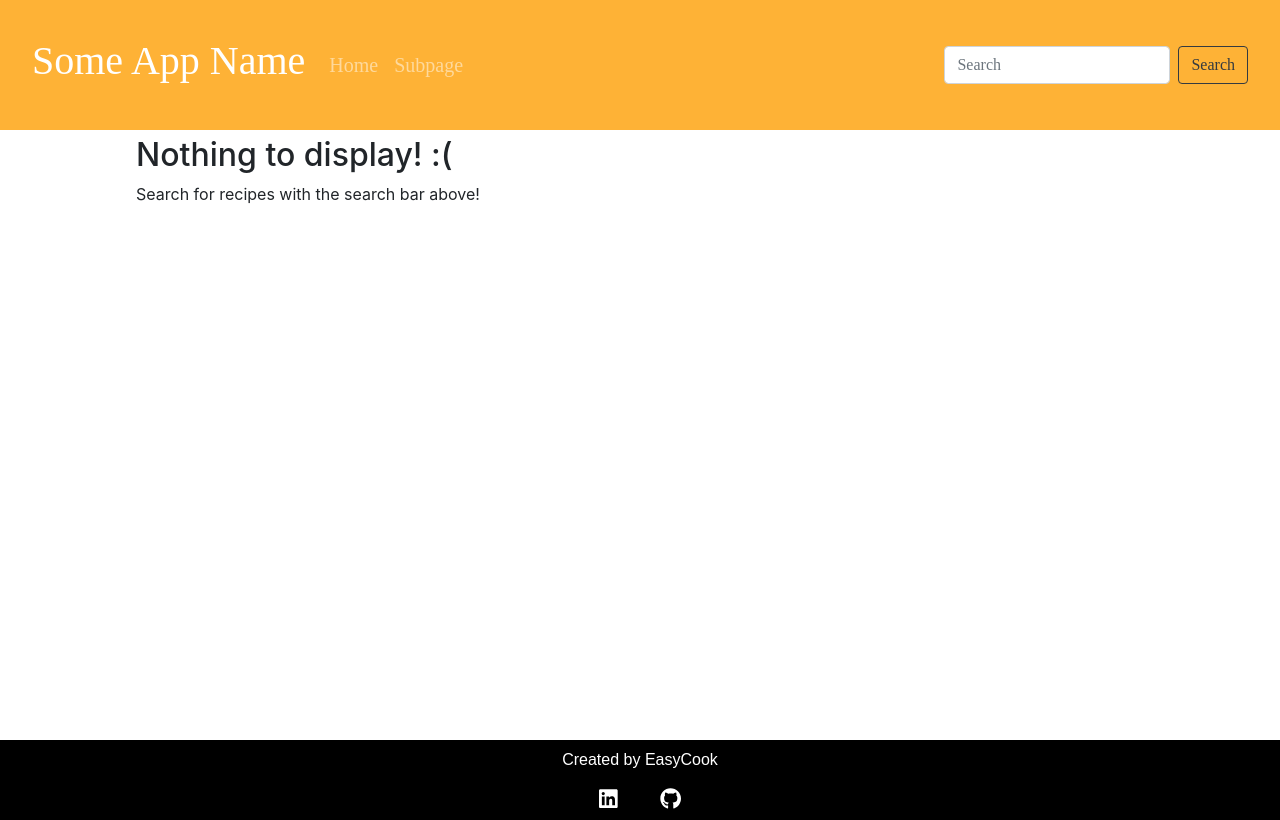
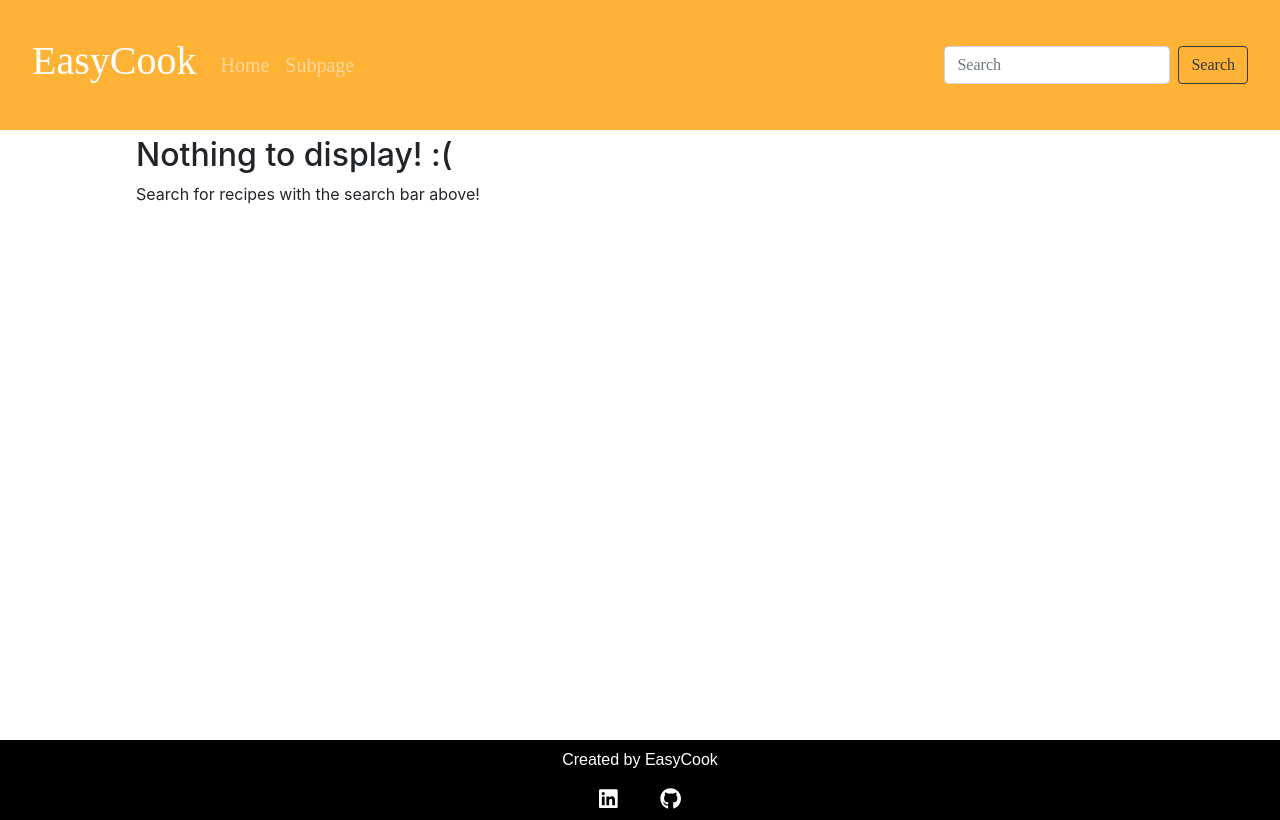
Before and after one commit to 401n16-EasyDraw/final, a React (Create React App) app: page / in a window 1280 px wide. Built offline with nearby package versions, Linux system fonts and the light colour scheme.

Commit message:
update homepage

```diff
--- a/src/components/Header.js
+++ b/src/components/Header.js
@@ -43,7 +43,7 @@ function Header(props) {
     <>
       <Navbar id="main-header" variant="dark" expand="md" expanded={expanded}>
         <Navbar.Brand>
-          <h1>Some App Name</h1>
+          <h1>EasyCook</h1>
         </Navbar.Brand>
         <Navbar.Toggle
           aria-controls="basic-navbar-nav"
--- a/src/components/RecipeDetails.js
+++ b/src/components/RecipeDetails.js
@@ -22,7 +22,7 @@ function RecipeDetails(props) {
                 </Button>
       </Link>
       <Card>
-        <Card.Img variant="top" src={activeRecipe.image} />
+        <Card.Img className="img-thumbnail" variant="top" src={activeRecipe.image} style={{ maxHeight: '400px', maxWidth: '400px' }} />
         <Card.Body>
           <Card.Title>{activeRecipe.label}</Card.Title>
           <Card.Text>Source: {activeRecipe.source}</Card.Text>
--- a/src/components/RecipeList.js
+++ b/src/components/RecipeList.js
@@ -7,7 +7,7 @@ import axios from 'axios';
 import { setActiveRecipe } from '../store/recipe-slice.js';
 
 function RecipeList(props) {
-  const { searchResults, setActiveRecipe } = props;
+  const { searchResults, setActiveRecipe, query } = props;
   const recipesToRender = [];
   const [isLoading, setIsLoading] = useState(false);
 
@@ -67,16 +67,17 @@ function RecipeList(props) {
   ) : recipesToRender.length ? (
     <CardDeck>{recipesToRender}</CardDeck>
   ) : (
-    <>
-      <h2>Nothing to display! :(</h2>
-      <p>Search for recipes with the search bar above!</p>
-    </>
-  );
+        <>
+          <h2>{query ? 'Let\'s start cooking!' : 'Nothing to display! :('}</h2>
+          <p>Search for recipes with the search bar above!</p>
+        </>
+      );
 }
 
 const mapStateToProps = (state) => {
   return {
     searchResults: state.recipeStore.searchResults,
+    query: state.recipeStore.query
   };
 };
 
```
